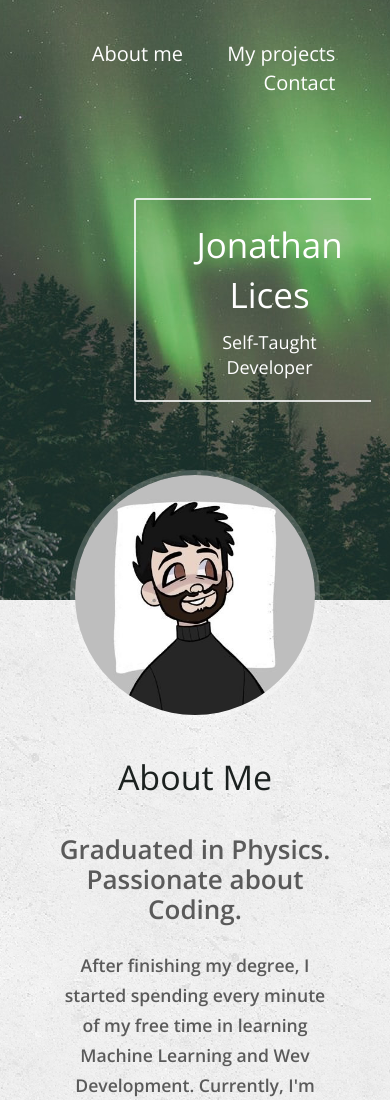
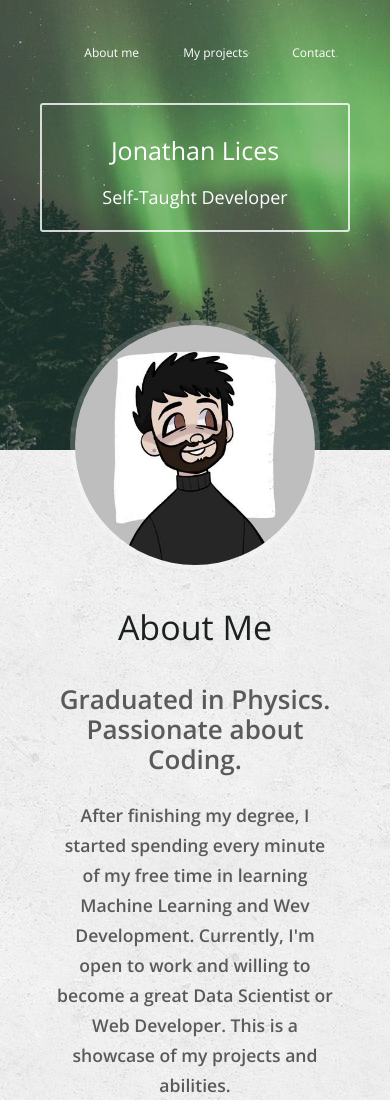
Before and after one commit to jonilices/jonilices.github.io, a plain HTML site: page index.html in a window 390 px wide. Shown: the top 1100 px of the page. Drawn offline with nearby package versions, Linux system fonts and the light colour scheme.

Commit message:
Commit 2
Añadido el formulario

```diff
--- a/css/style.css
+++ b/css/style.css
@@ -410,3 +410,28 @@ footer .redes-sociales .instagram:hover {
         width: 100%;
     }
 }
+
+
+@media screen and (max-width: 500px){
+    header .menu a {
+        font-size: 12px;
+        text-align: center;
+    }
+
+    header {
+        height: 450px;
+    }
+
+    header .contenedor-texto {
+        width: 100%;
+        margin: auto;
+    }
+
+    header .contenedor-texto .texto .nombre {
+        font-size: 25px;
+    }
+
+    header .contenedor-texto .texto .profesion {
+        font-size: 18px;
+    }
+}
--- a/index.html
+++ b/index.html
@@ -153,7 +153,7 @@
         <section class="contacto" id="contacto">
             <div class="contenedor">
                 <h3 class="titulo">Contact</h3>
-                <form class="formulario" action="envia.php" method="post" enctype="text/plain">
+                <form class="formulario" action="https://formspree.io/f/xrgoloke" method="POST">
                     <input type="text" name="nombre" placeholder="Name" required>
                     <input type="email" name="email" placeholder="Mail" required>
                     <textarea name="consulta" placeholder="Message:"></textarea>
```
